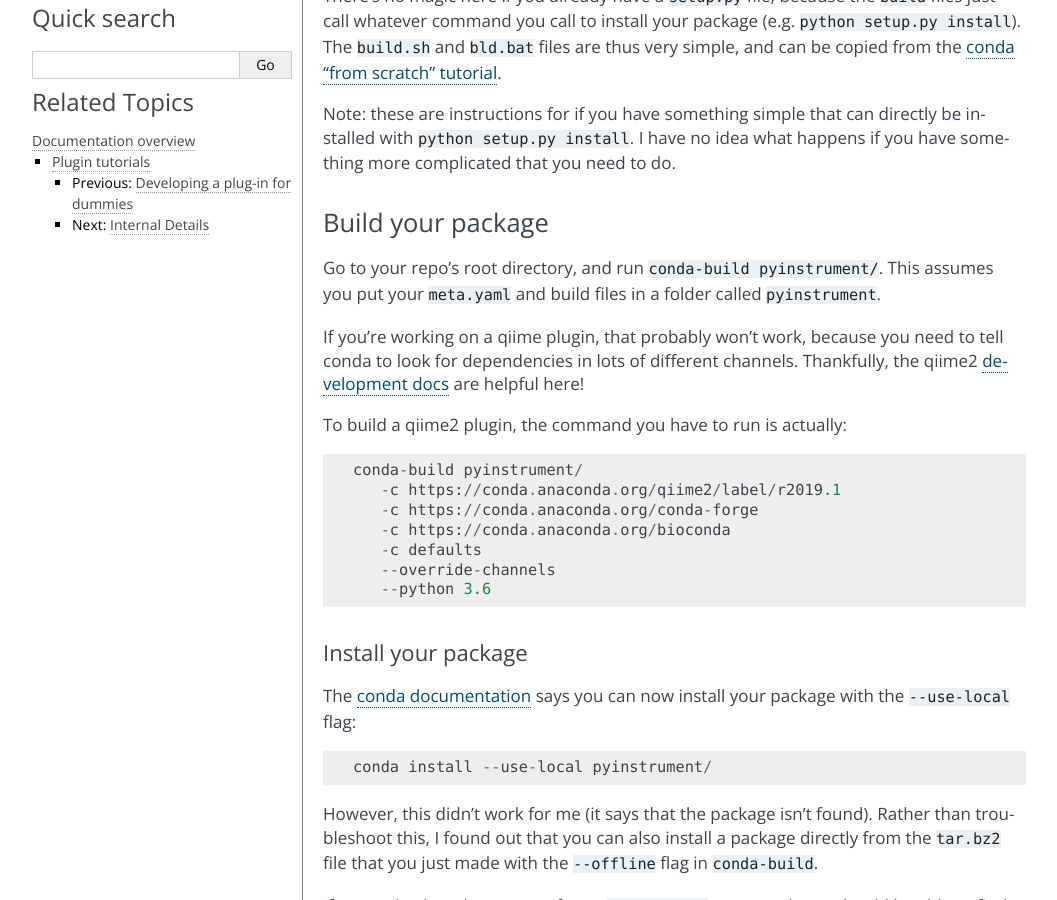
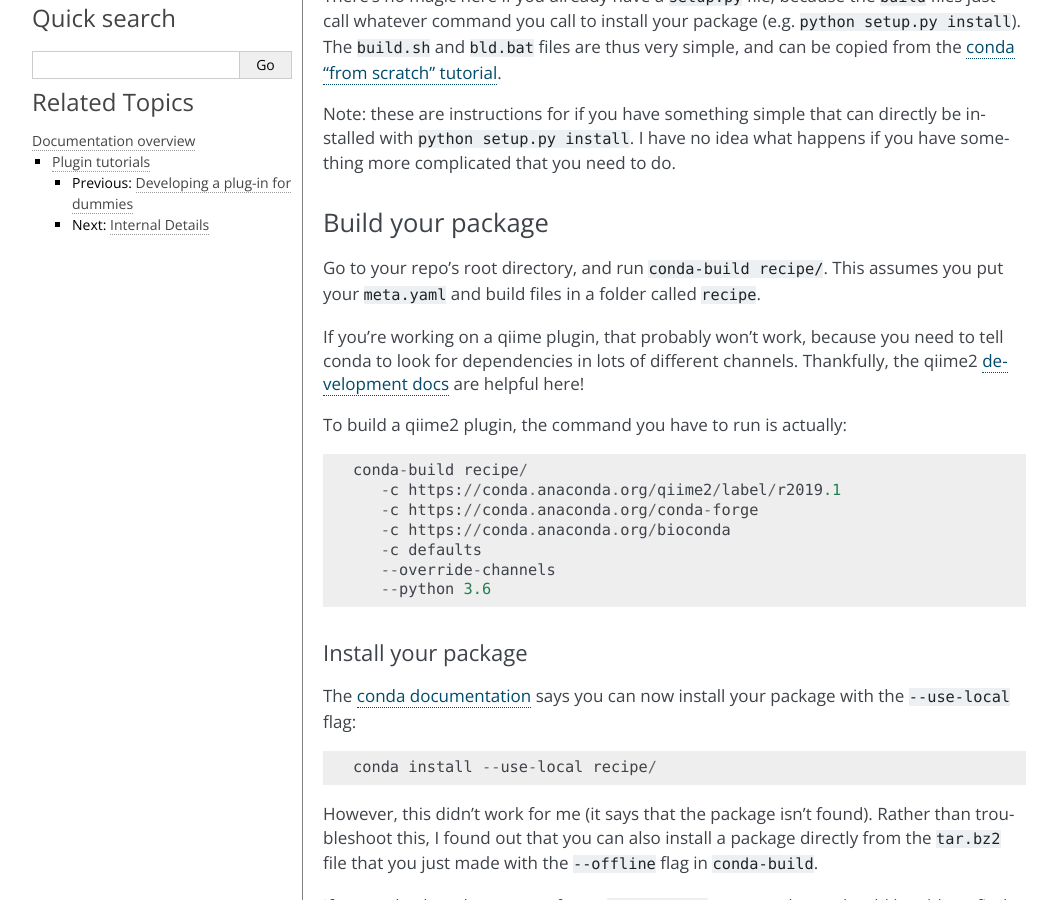
Before and after one commit to qiime2/dev-docs, a Sphinx documentation site: the page built from source/tutorials/conda-tutorial.rst, in a window 1280 px wide and 900 px high, scrolled down 3710 px. Shown: the whole window, without its empty margins (106-1163 px from the left). Built offline with Sphinx 7.4.7, drawn with Linux system fonts in a browser that asks for light colours.

Commit message:
Change pyinstrument to recipe

```diff
--- a/source/tutorials/conda-tutorial.rst
+++ b/source/tutorials/conda-tutorial.rst
@@ -24,7 +24,7 @@ Quickstart
 
     .. code-block:: bash
 
-        conda-build pyinstrument/
+        conda-build recipe/
            -c https://conda.anaconda.org/qiime2/label/r2019.1
            -c https://conda.anaconda.org/conda-forge
            -c https://conda.anaconda.org/bioconda
@@ -211,9 +211,9 @@ what happens if you have something more complicated that you need to do.
 Build your package
 ------------------
 
-Go to your repo's root directory, and run ``conda-build pyinstrument/``.
+Go to your repo's root directory, and run ``conda-build recipe/``.
 This assumes you put your ``meta.yaml`` and build files in a folder
-called ``pyinstrument``.
+called ``recipe``.
 
 If you're working on a qiime plugin, that probably won't work, because
 you need to tell conda to look for dependencies in lots of different channels. Thankfully, the qiime2 `development
@@ -223,7 +223,7 @@ To build a qiime2 plugin, the command you have to run is actually:
 
 ::
 
-    conda-build pyinstrument/
+    conda-build recipe/
        -c https://conda.anaconda.org/qiime2/label/r2019.1
        -c https://conda.anaconda.org/conda-forge
        -c https://conda.anaconda.org/bioconda
@@ -240,7 +240,7 @@ says you can now install your package with the ``--use-local`` flag:
 
 ::
 
-    conda install --use-local pyinstrument/
+    conda install --use-local recipe/
 
 However, this didn't work for me (it says that the package isn't found).
 Rather than troubleshoot this, I found out that you can also install a
```
